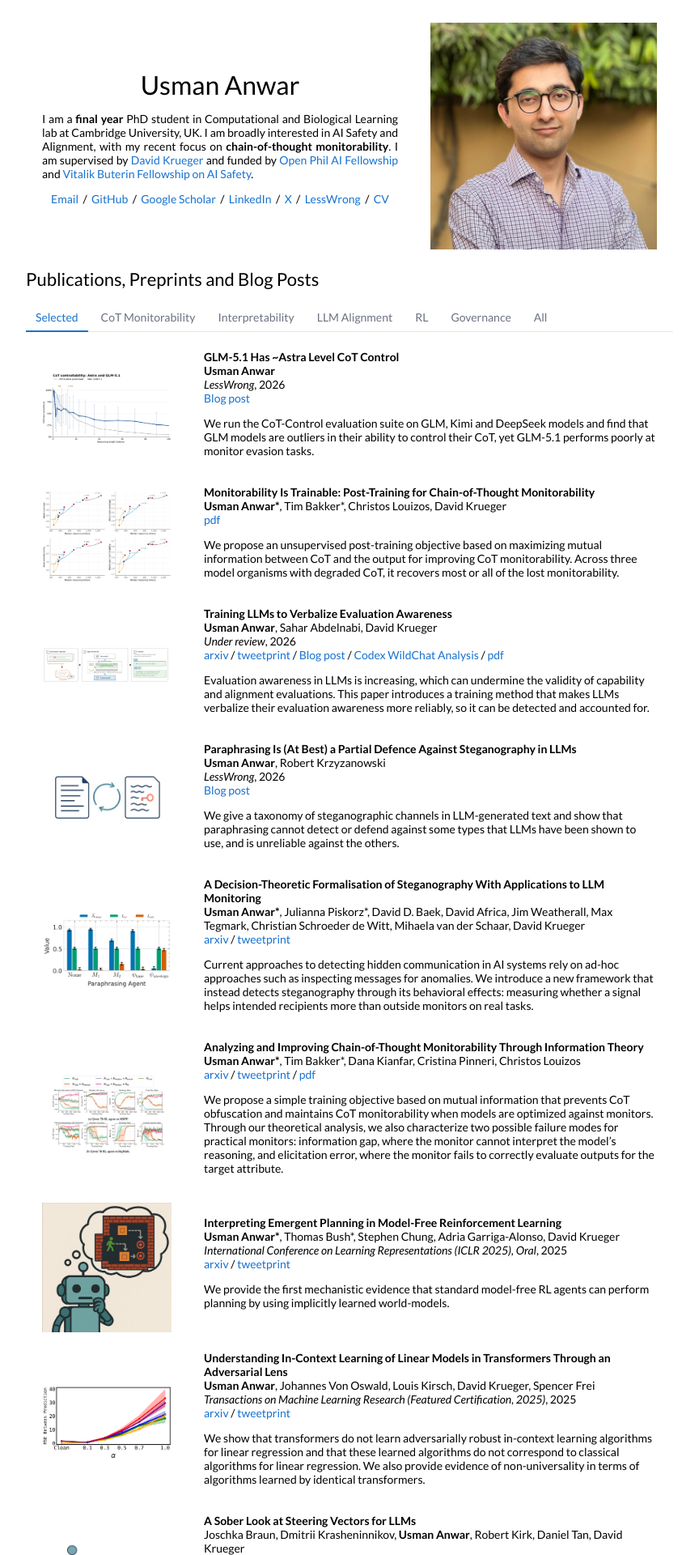
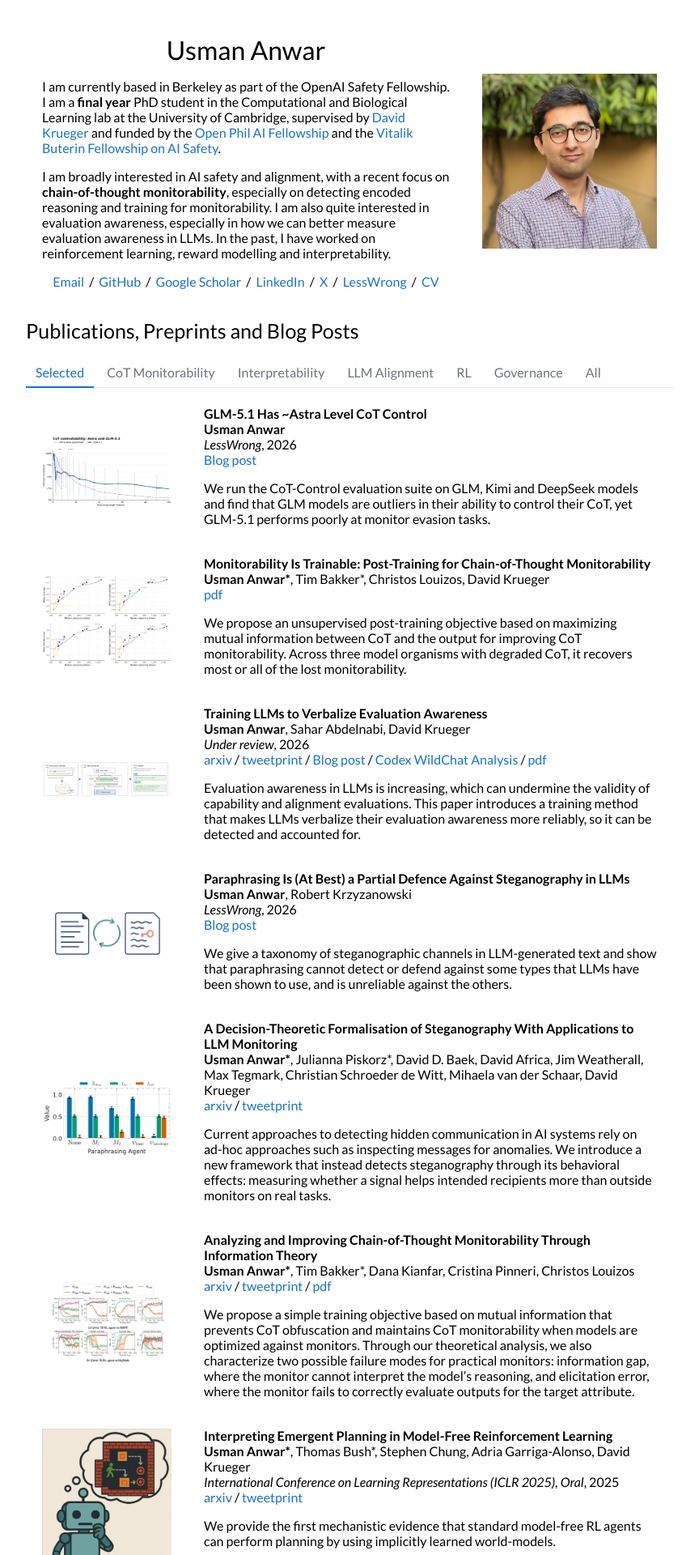
Before and after one commit to uzman-anwar/uzman-anwar.github.io, a Jekyll site: the page built from _posts/blog/2026-10-19-glm-cot-control.markdown, in a window 1280 px wide. Shown: the top 1920 px of the page at 81% size, without its empty margins (208-1051 px from the left). Built offline with Jekyll 4.4.1, drawn with Linux system fonts in a browser that asks for light colours.

Commit message:
Expand bio, enlarge text and shrink the photo column
Mention the OpenAI Safety Fellowship and current research interests,
raise the base font size from 14px to 16px, and narrow the photo
column from 40% to 32% so it no longer dominates the header.

Co-Authored-By: Claude Opus 5.5 (1M context) <noreply@anthropic.com>

```diff
--- a/_layouts/default.html
+++ b/_layouts/default.html
@@ -36,11 +36,12 @@
       <td style="padding:0px">
         <table class="intro" style="width:100%;border:0px;border-spacing:0px;border-collapse:separate;margin-right:auto;margin-left:auto;">
           <tr style="padding:0px">
-            <td class="intro-text" style="padding:2.5%;width:60%;vertical-align:middle">
+            <td class="intro-text" style="padding:2.5%;width:68%;vertical-align:middle">
               <h1>
                 Usman Anwar
               </h1>
-              <p class="bio" style="text-align:justify">I am a <strong>final year</strong> PhD student in Computational and Biological Learning lab at Cambridge University, UK. I am broadly interested in AI Safety and Alignment, with my recent focus on <strong>chain-of-thought monitorability</strong>. I am supervised by <a href="https://scholar.google.ca/citations?user=5Uz70IoAAAAJ&hl=en">David Krueger</a> and funded by <a href="https://www.openphilanthropy.org/grants/open-phil-ai-fellowship-2022-class/">Open Phil AI Fellowship</a> and <a href="https://futureoflife.org/team/fellowship-winners-2022/">Vitalik Buterin Fellowship on AI Safety</a>.
+              <p class="bio">I am currently based in Berkeley as part of the OpenAI Safety Fellowship. I am a <strong>final year</strong> PhD student in the Computational and Biological Learning lab at the University of Cambridge, supervised by <a href="https://scholar.google.ca/citations?user=5Uz70IoAAAAJ&hl=en">David Krueger</a> and funded by the <a href="https://www.openphilanthropy.org/grants/open-phil-ai-fellowship-2022-class/">Open Phil AI Fellowship</a> and the <a href="https://futureoflife.org/team/fellowship-winners-2022/">Vitalik Buterin Fellowship on AI Safety</a>.</p>
+              <p class="bio">I am broadly interested in AI safety and alignment, with a recent focus on <strong>chain-of-thought monitorability</strong>, especially on detecting encoded reasoning and training for monitorability. I am also quite interested in evaluation awareness, especially in how we can better measure evaluation awareness in LLMs. In the past, I have worked on reinforcement learning, reward modelling and interpretability.</p>
               <p style="text-align:center">
                 <a target="_blank" href="https://mailhide.io/e/Mpto2XvD"> Email</a> &nbsp;/&nbsp;
                 <a href="https://github.com/uzman-anwar">GitHub</a> &nbsp;/&nbsp;
@@ -53,7 +54,7 @@
         <!--<p>My research statement on AI Safety is available <a href="/pdfs/Research_Statement_On_AI_Safety.pdf">here</a>.</p>
         <p>My research statement on Systematic Generalization is available <a href="/pdfs/Research_Proposal_Systematic_Generalization.pdf">here</a>.</p> -->
             </td>
-            <td class="intro-photo" style="padding:2.5%;width:40%;max-width:40%">
+            <td class="intro-photo" style="padding:2.5%;width:32%;max-width:32%">
               <img style="width:100%;max-width:100%" alt="Photo of Usman Anwar" src="images/headshot.jpg">
             </td>
           </tr>
--- a/style.scss
+++ b/style.scss
@@ -30,19 +30,19 @@ tr,
 p,
 a {
   font-family: 'Lato', Verdana, Helvetica, sans-serif;
-  font-size: 14px;
+  font-size: 16px;
   font-display: auto;
 }
 
 strong {
   font-family: 'Lato', Verdana, Helvetica, sans-serif;
-  font-size: 14px;
+  font-size: 16px;
   font-display: auto;
 }
 
 h2 {
   font-family: 'Lato', Verdana, Helvetica, sans-serif;
-  font-size: 22px;
+  font-size: 25px;
   font-display: auto;
   font-weight: normal;
   padding: 0px;
@@ -52,7 +52,7 @@ h2 {
 
 h3 {
   font-family: 'Lato', Verdana, Helvetica, sans-serif;
-  font-size: 14px;
+  font-size: 16px;
   font-weight: 700;
   font-display: auto;
   padding: 0px;
@@ -114,7 +114,7 @@ span.highlight {
   margin-bottom: -1px;
   padding: 8px 12px;
   font-family: 'Lato', Verdana, Helvetica, sans-serif;
-  font-size: 14px;
+  font-size: 16px;
   color: #6b7280;
   cursor: pointer;
   white-space: nowrap;
```
